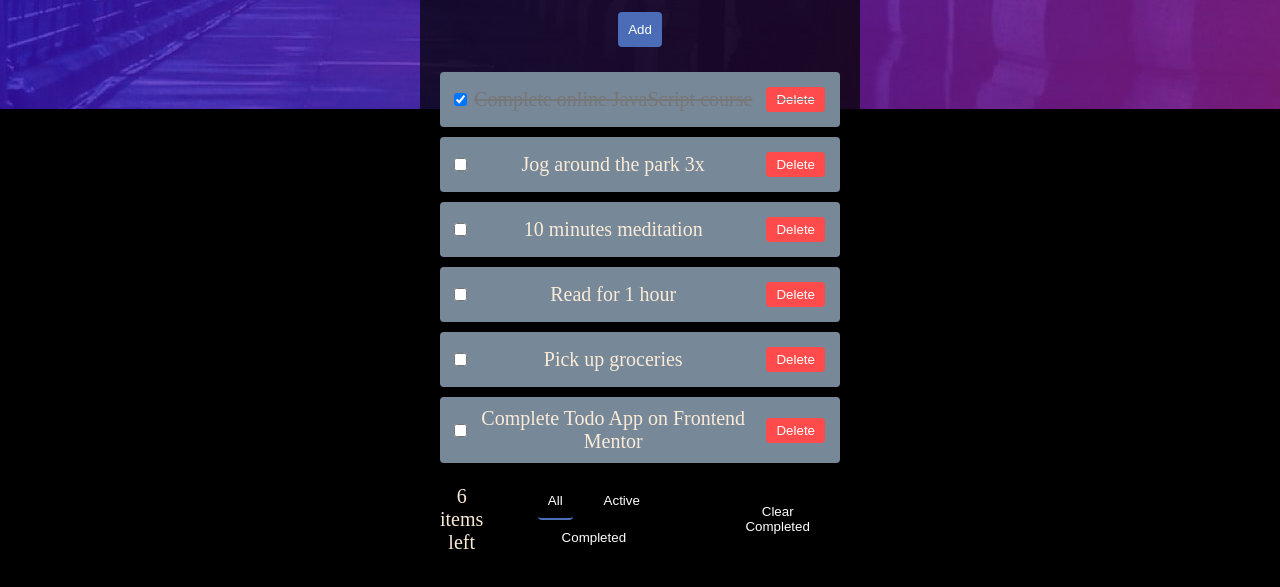
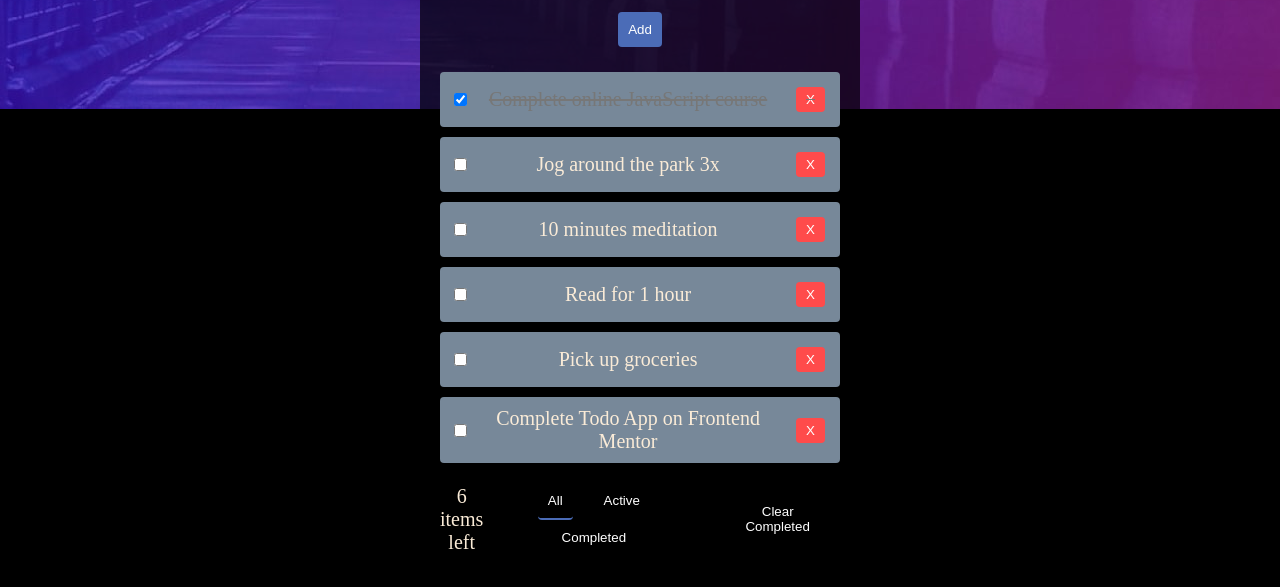
Before and after one commit to antosnizzah/todo-app, a plain HTML site: page index.html in a window 1280 px wide. Shown: the part 191-778 px from the top of the page. Drawn offline with Linux system fonts and the light colour scheme.

Commit message:
initial commit

```diff
--- a/index.html
+++ b/index.html
@@ -16,32 +16,32 @@
         <li class="completed">
           <input type="checkbox" checked />
           <label>Complete online JavaScript course</label>
-          <button class="deleteBtn">Delete</button>
+          <button class="deleteBtn">X</button>
         </li>
         <li>
           <input type="checkbox" />
           <label>Jog around the park 3x</label>
-          <button class="deleteBtn">Delete</button>
+          <button class="deleteBtn">X</button>
         </li>
         <li>
           <input type="checkbox" />
           <label>10 minutes meditation</label>
-          <button class="deleteBtn">Delete</button>
+          <button class="deleteBtn">X</button>
         </li>
         <li>
           <input type="checkbox" />
           <label>Read for 1 hour</label>
-          <button class="deleteBtn">Delete</button>
+          <button class="deleteBtn">X</button>
         </li>
         <li>
           <input type="checkbox" />
           <label>Pick up groceries</label>
-          <button class="deleteBtn">Delete</button>
+          <button class="deleteBtn">X</button>
         </li>
         <li>
           <input type="checkbox" />
           <label>Complete Todo App on Frontend Mentor</label>
-          <button class="deleteBtn">Delete</button>
+          <button class="deleteBtn">X</button>
         </li>
       </ul>
 
```
